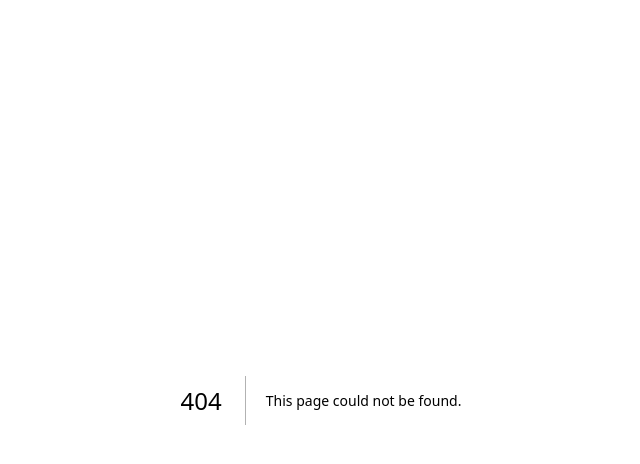
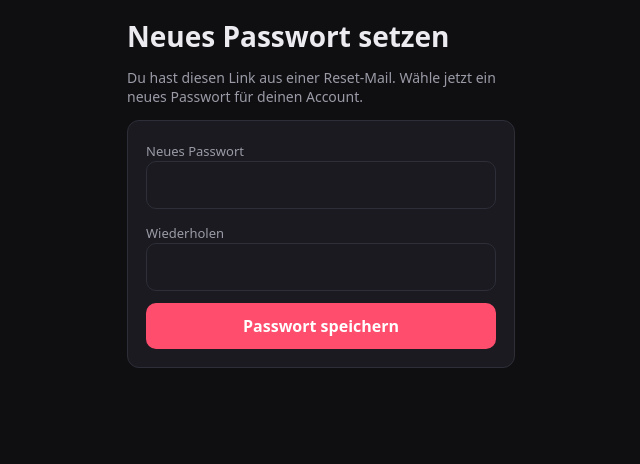
Before and after one commit to HASE-HGV/hase-stats, a Next.js app: page /auth/reset-password in a window 1280 px wide. Before the commit this address had no page. Shown: the top 464 px of the page, without its empty margins (319-959 px from the left). Built offline with nearby package versions, Linux system fonts and the light colour scheme; no server answers.

Commit message:
password recovery options added

```diff
--- /dev/null
+++ b/app/AuthRecoveryWatcher.tsx
@@ -0,0 +1,28 @@
+"use client";
+
+import { useEffect } from "react";
+import { useRouter, usePathname } from "next/navigation";
+import { createClient } from "@/lib/supabase/client";
+
+// Listens globally for PASSWORD_RECOVERY auth events. Supabase emits this
+// event after the JS client parses the recovery fragment in the URL hash
+// (which is what the email link drops the user on). We bounce the user to
+// /auth/reset-password so they can set a new password.
+export default function AuthRecoveryWatcher() {
+  const router = useRouter();
+  const pathname = usePathname();
+
+  useEffect(() => {
+    const supabase = createClient();
+    const {
+      data: { subscription },
+    } = supabase.auth.onAuthStateChange((event) => {
+      if (event === "PASSWORD_RECOVERY" && pathname !== "/auth/reset-password") {
+        router.replace("/auth/reset-password");
+      }
+    });
+    return () => subscription.unsubscribe();
+  }, [router, pathname]);
+
+  return null;
+}
--- /dev/null
+++ b/app/auth/reset-password/ResetPasswordForm.tsx
@@ -0,0 +1,83 @@
+"use client";
+
+import { useState } from "react";
+import { useRouter } from "next/navigation";
+import { createClient } from "@/lib/supabase/client";
+
+export default function ResetPasswordForm() {
+  const router = useRouter();
+  const [pw, setPw] = useState("");
+  const [pw2, setPw2] = useState("");
+  const [err, setErr] = useState<string | null>(null);
+  const [done, setDone] = useState(false);
+  const [loading, setLoading] = useState(false);
+
+  async function onSubmit(e: React.FormEvent) {
+    e.preventDefault();
+    setErr(null);
+    if (pw.length < 6) {
+      setErr("Mindestens 6 Zeichen.");
+      return;
+    }
+    if (pw !== pw2) {
+      setErr("Passwörter stimmen nicht überein.");
+      return;
+    }
+    setLoading(true);
+    const supabase = createClient();
+    const { error } = await supabase.auth.updateUser({ password: pw });
+    setLoading(false);
+    if (error) {
+      setErr(error.message);
+      return;
+    }
+    setDone(true);
+    setTimeout(() => {
+      router.push("/wall");
+      router.refresh();
+    }, 1500);
+  }
+
+  if (done) {
+    return (
+      <p style={{ margin: 0 }}>
+        Passwort gespeichert. Du wirst weitergeleitet …
+      </p>
+    );
+  }
+
+  return (
+    <form onSubmit={onSubmit} style={{ display: "grid", gap: 12 }}>
+      <label>
+        <span className="muted" style={{ fontSize: 13 }}>
+          Neues Passwort
+        </span>
+        <input
+          type="password"
+          required
+          minLength={6}
+          value={pw}
+          onChange={(e) => setPw(e.target.value)}
+          autoComplete="new-password"
+        />
+      </label>
+      <label>
+        <span className="muted" style={{ fontSize: 13 }}>
+          Wiederholen
+        </span>
+        <input
+          type="password"
+          required
+          minLength={6}
+          value={pw2}
+          onChange={(e) => setPw2(e.target.value)}
+          autoComplete="new-password"
+        />
+      </label>
+      <button className="btn" type="submit" disabled={loading}>
+        {loading ? "Speichere…" : "Passwort speichern"}
+      </button>
+      {err ? <div className="error">{err}</div> : null}
+    </form>
+  );
+}
--- /dev/null
+++ b/app/auth/reset-password/page.tsx
@@ -0,0 +1,18 @@
+import ResetPasswordForm from "./ResetPasswordForm";
+
+export const dynamic = "force-dynamic";
+
+export default function ResetPasswordPage() {
+  return (
+    <main className="container" style={{ maxWidth: 420 }}>
+      <h1>Neues Passwort setzen</h1>
+      <p className="muted" style={{ fontSize: 14 }}>
+        Du hast diesen Link aus einer Reset-Mail. Wähle jetzt ein neues
+        Passwort für deinen Account.
+      </p>
+      <div className="card">
+        <ResetPasswordForm />
+      </div>
+    </main>
+  );
+}
--- a/app/layout.tsx
+++ b/app/layout.tsx
@@ -1,5 +1,6 @@
 import type { Metadata, Viewport } from "next";
 import "./globals.css";
+import AuthRecoveryWatcher from "./AuthRecoveryWatcher";
 
 export const metadata: Metadata = {
   title: "HASE — Wall of Shame",
@@ -21,7 +22,10 @@ export default function RootLayout({
 }) {
   return (
     <html lang="de">
-      <body>{children}</body>
+      <body>
+        <AuthRecoveryWatcher />
+        {children}
+      </body>
     </html>
   );
 }
--- a/app/login/page.tsx
+++ b/app/login/page.tsx
@@ -11,6 +11,9 @@ export default function LoginPage() {
       <p className="muted" style={{ marginTop: 16 }}>
         Noch kein Account? <Link href="/signup">Registrieren</Link>
       </p>
+      <p className="muted" style={{ marginTop: 4 }}>
+        <Link href="/auth/forgot-password">Passwort vergessen?</Link>
+      </p>
     </main>
   );
 }
```
Also changed, not shown: app/auth/forgot-password/ForgotPasswordForm.tsx (added, +58 -0 lines), app/auth/forgot-password/page.tsx (added, +22 -0 lines).
